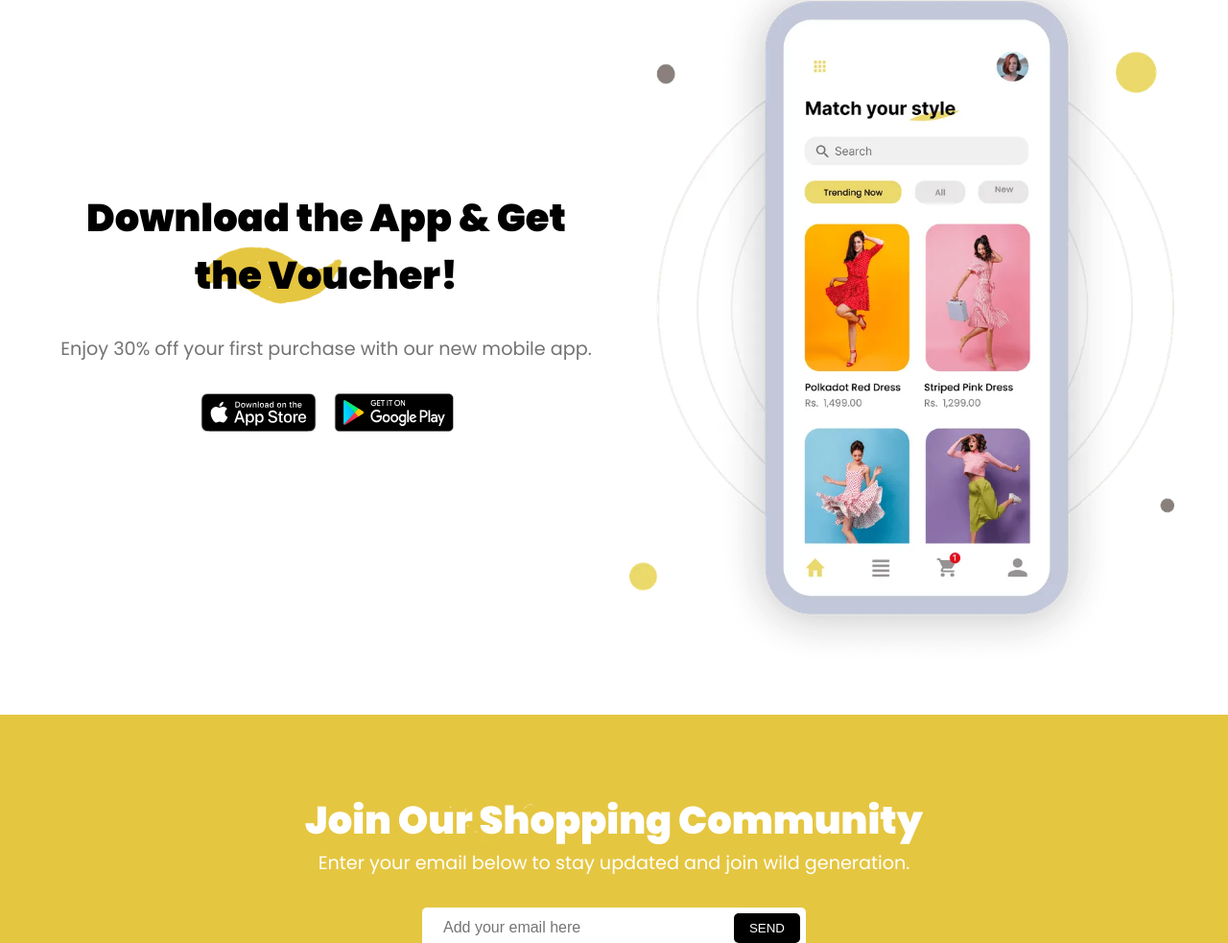
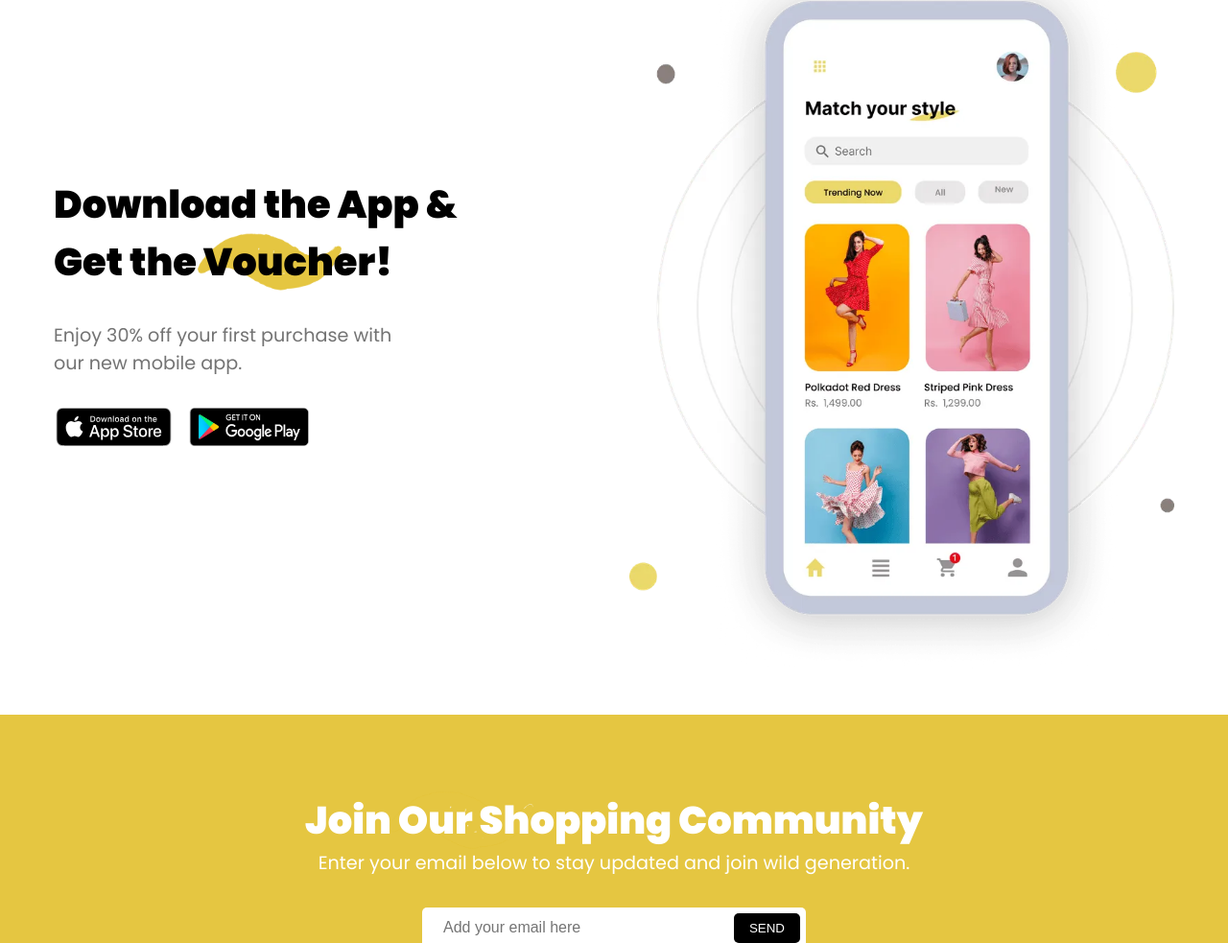
Before and after one commit to aulanchik/clothing, a plain HTML site: page index.html in a window 1280 px wide. Shown: the part 2409-3392 px from the top of the page at 96% size. Drawn offline with nearby package versions, Linux system fonts and the light colour scheme.

Commit message:
minor improvements

```diff
--- a/assets/styles/lifestyle.css
+++ b/assets/styles/lifestyle.css
@@ -12,20 +12,22 @@
 
 .lifestyle__content .section__header {
   margin-bottom: 2rem;
-  text-align: center;
+  text-align: left;
+  width: 450px;
 }
 
 .lifestyle__content p {
   font-size: var(--font-size-md);
   color: var(--color-gray);
   margin-bottom: 2rem;
-  text-align: center;
+  text-align: left;
+  width: 380px;
 }
 
 .lifestyle__links {
   display: flex;
   align-items: center;
-  justify-content: center;
+  justify-content: flex-start;
   gap: 1rem;
 }
 
```
